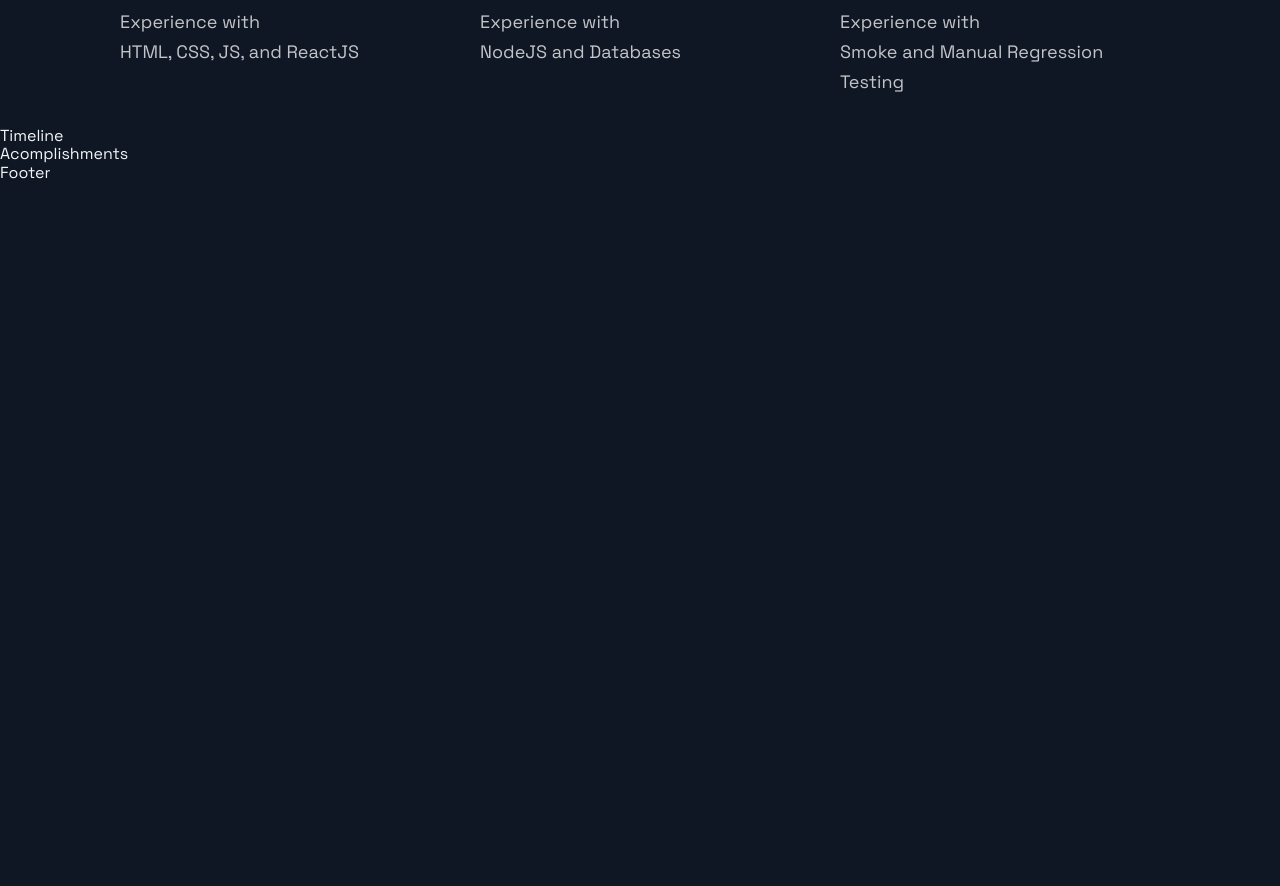
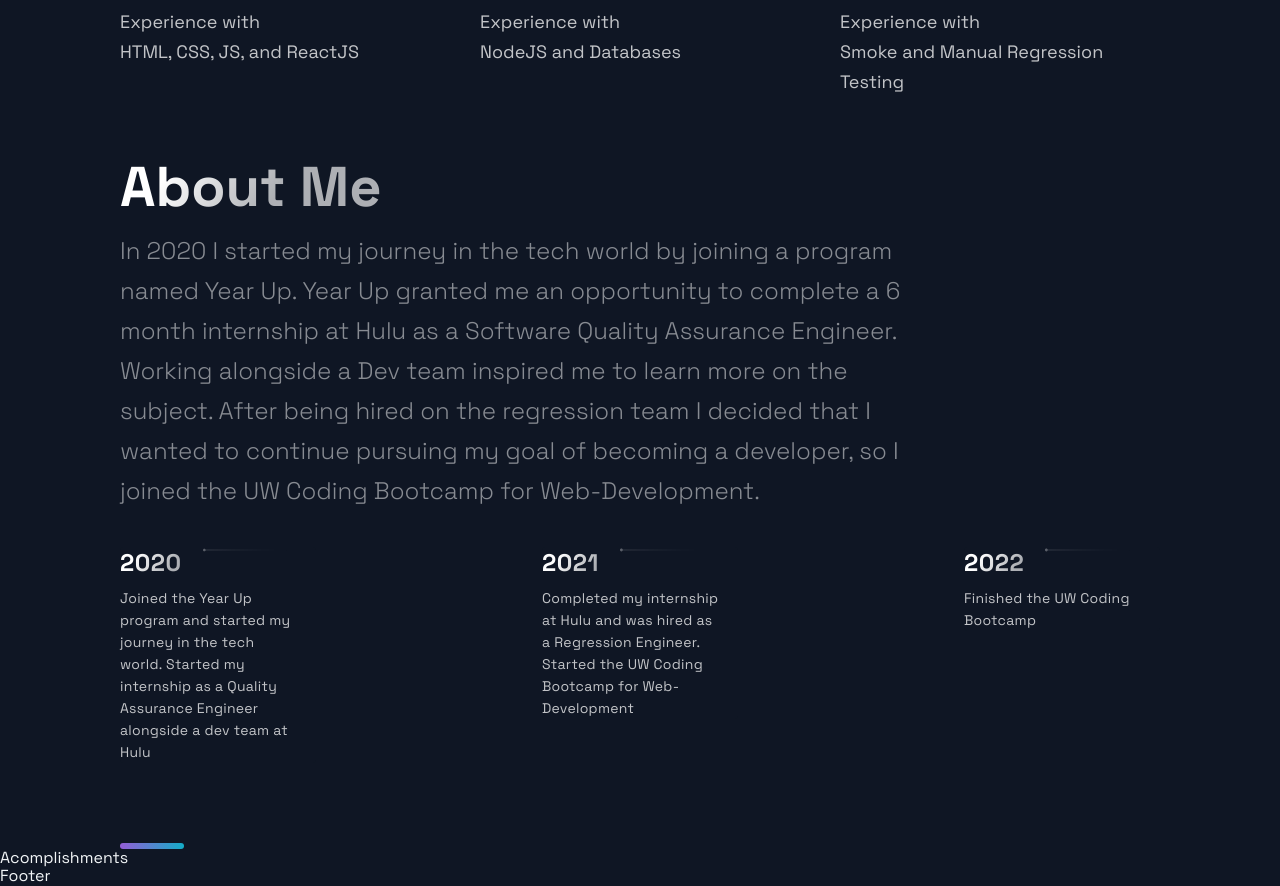
Before and after one commit to carvasquez206/ReactPortfolio3.1, a Next.js app: page / in a window 1280 px wide. Shown: the part 992-1878 px from the top of the page. Before the commit the page ends 1175 px from the top, so only its background shows below. Built offline with nearby package versions, Linux system fonts and the light colour scheme.

Commit message:
changed the constantsjs file to have my timeline

```diff
--- a/src/components/TimeLine/TimeLine.js
+++ b/src/components/TimeLine/TimeLine.js
@@ -7,45 +7,113 @@
 const TOTAL_CAROUSEL_COUNT = TimeLineData.length;
 
 const Timeline = () => {
-  // const [activeItem, setActiveItem] = useState(0);
-  // const carouselRef = useRef();
+  const [activeItem, setActiveItem] = useState(0);
+  const carouselRef = useRef();
 
-  // const scroll = (node, left) => {
-  //   return node.scrollTo({ left, behavior: 'smooth' });
-  // }
+  const scroll = (node, left) => {
+    return node.scrollTo({ left, behavior: 'smooth' });
+  }
 
-  // const handleClick = (e, i) => {
-  //   e.preventDefault();
+  const handleClick = (e, i) => {
+    e.preventDefault();
 
-  //   if (carouselRef.current) {
-  //     const scrollLeft = Math.floor(carouselRef.current.scrollWidth * 0.7 * (i / TimeLineData.length));
+    if (carouselRef.current) {
+      const scrollLeft = Math.floor(carouselRef.current.scrollWidth * 0.7 * (i / TimeLineData.length));
 
-  //     scroll(carouselRef.current, scrollLeft);
-  //   }
-  // }
+      scroll(carouselRef.current, scrollLeft);
+    }
+  }
 
-  // const handleScroll = () => {
-  //   if (carouselRef.current) {
-  //     const index = Math.round((carouselRef.current.scrollLeft / (carouselRef.current.scrollWidth * 0.7)) * TimeLineData.length);
+  const handleScroll = () => {
+    if (carouselRef.current) {
+      const index = Math.round((carouselRef.current.scrollLeft / (carouselRef.current.scrollWidth * 0.7)) * TimeLineData.length);
 
-  //     setActiveItem(index);
-  //   }
-  // }
+      setActiveItem(index);
+    }
+  }
 
-  // // snap back to beginning of scroll when window is resized
-  // // avoids a bug where content is covered up if coming from smaller screen
-  // useEffect(() => {
-  //   const handleResize = () => {
-  //     scroll(carouselRef.current, 0);
-  //   }
+  // snap back to beginning of scroll when window is resized
+  // avoids a bug where content is covered up if coming from smaller screen
+  useEffect(() => {
+    const handleResize = () => {
+      scroll(carouselRef.current, 0);
+    }
 
-  //   window.addEventListener('resize', handleResize);
-  // }, []);
+    window.addEventListener('resize', handleResize);
+  }, []);
 
   return (
-    <div>
-      Timeline
-    </div>
+    <Section id="about">
+      <SectionTitle>About Me</SectionTitle>
+      <SectionText>
+      In 2020 I started my journey in the tech world by joining a program named Year Up. Year Up granted me an opportunity to complete a 6 month internship at Hulu as a Software Quality Assurance Engineer. Working alongside a Dev team inspired me to learn more on the subject. After being hired on the regression team I decided that I wanted to continue pursuing my goal of becoming a developer, so I joined the UW Coding Bootcamp for Web-Development.
+      </SectionText>
+      <CarouselContainer ref={carouselRef} onScroll={handleScroll}>
+        <>
+          {TimeLineData.map((item, index) => (
+            <CarouselMobileScrollNode
+              key={index}
+              final={index === TOTAL_CAROUSEL_COUNT - 1}>
+              <CarouselItem
+                index={index}
+                id={`carousel__item-${index}`}
+                active={activeItem}
+                onClick={(e) => handleClick(e, index)}>
+                <CarouselItemTitle>
+                  {`${item.year}`}
+                  <CarouselItemImg
+                    width="208"
+                    height="6"
+                    viewBox="0 0 208 6"
+                    fill="none"
+                    xmlns="http://www.w3.org/2000/svg">
+                    <path
+                      fill-rule="evenodd"
+                      clip-rule="evenodd"
+                      d="M2.5 5.5C3.88071 5.5 5 4.38071 5 3V3.5L208 3.50002V2.50002L5 2.5V3C5 1.61929 3.88071 0.5 2.5 0.5C1.11929 0.5 0 1.61929 0 3C0 4.38071 1.11929 5.5 2.5 5.5Z"
+                      fill="url(#paint0_linear)"
+                      fill-opacity="0.33"
+                    />
+                    <defs>
+                      <linearGradient
+                        id="paint0_linear"
+                        x1="-4.30412e-10"
+                        y1="0.5"
+                        x2="208"
+                        y2="0.500295"
+                        gradientUnits="userSpaceOnUse">
+                        <stop stop-color="white" />
+                        <stop
+                          offset="0.79478"
+                          stop-color="white"
+                          stop-opacity="0"
+                        />
+                      </linearGradient>
+                    </defs>
+                  </CarouselItemImg>
+                </CarouselItemTitle>
+                <CarouselItemText>{item.text}</CarouselItemText>
+              </CarouselItem>
+            </CarouselMobileScrollNode>
+          ))}
+        </>
+      </CarouselContainer>
+      <CarouselButtons>
+        {TimeLineData.map((item, index) => {
+          return (
+            <CarouselButton
+              key={index}
+              index={index}
+              active={activeItem}
+              onClick={(e) => handleClick(e, index)}
+              type="button">
+              <CarouselButtonDot active={activeItem} />
+            </CarouselButton>
+          );
+        })}
+      </CarouselButtons>
+      <SectionDivider />
+    </Section>
   );
 };
 
--- a/src/constants/constants.js
+++ b/src/constants/constants.js
@@ -38,9 +38,7 @@
 ];
 
 export const TimeLineData = [
-  { year: 2017, text: 'Started my journey', },
-  { year: 2018, text: 'Worked as a freelance developer', },
-  { year: 2019, text: 'Founded JavaScript Mastery', },
-  { year: 2020, text: 'Shared my projects with the world', },
-  { year: 2021, text: 'Started my own platform', },
+  { year: 2020, text: 'Joined the Year Up program and started my journey in the tech world. Started my internship as a Quality Assurance Engineer alongside a dev team at Hulu', },
+  { year: 2021, text: 'Completed my internship at Hulu and was hired as a Regression Engineer. Started the UW Coding Bootcamp for Web-Development', },
+  { year: 2022, text: 'Finished the UW Coding Bootcamp', },
 ];
```
